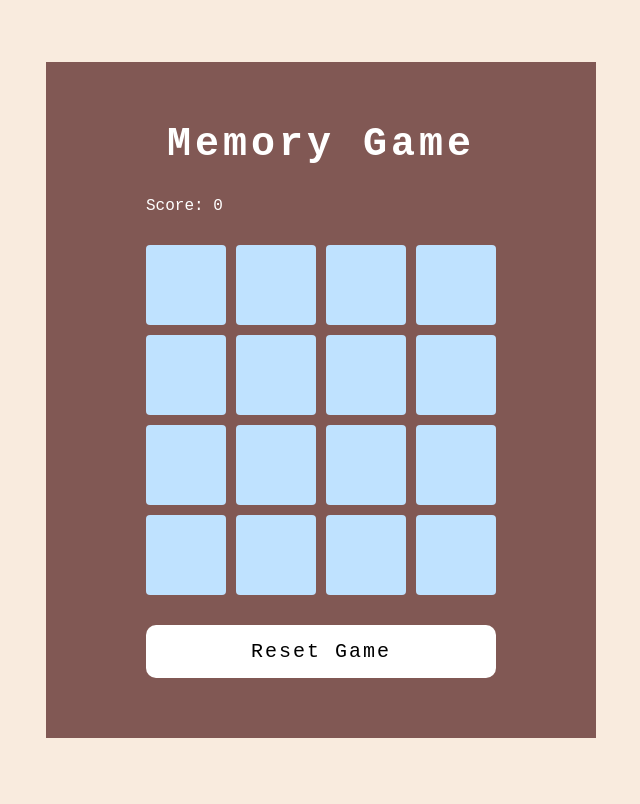
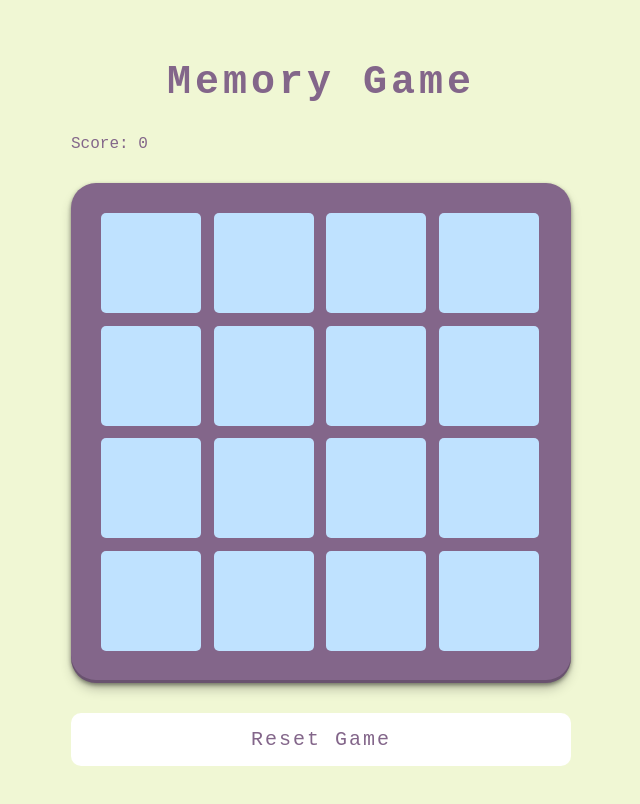
Before and after one commit to VaultDweller13/junior-hackathon, a React (Vite) app: page / in a window 1280 px wide. Shown: the top 804 px of the page, without its empty margins (319-959 px from the left). Built offline with nearby package versions, Linux system fonts and the light colour scheme.

Commit message:
feat: minor visual changes

```diff
--- a/src/components/MainLayout.module.css
+++ b/src/components/MainLayout.module.css
@@ -1,7 +1,7 @@
 .header {
   font-size: 40px;
   text-align: center;
-  color: #fff;
+  color: rgb(131, 102, 138);
   letter-spacing: 0.1em;
 }
 
@@ -13,6 +13,7 @@
   letter-spacing: 0.1em;
   cursor: pointer;
   background: #fff;
+  color: rgb(131, 102, 138);
 }
 
 .button:hover {
@@ -20,12 +21,20 @@
 }
 
 .field {
-  width: 350px;
-  height: 350px;
+  width: 500px;
+  height: 500px;
+
   display: grid;
   grid-template-columns: repeat(4, 1fr);
   grid-template-rows: repeat(4, 1fr);
   gap: 10px;
+
+  padding: 30px;
+
+  border-radius: 5%;
+  background-color: rgb(131, 102, 138);
+  box-shadow: rgba(0, 0, 0, 0.4) 0px 2px 4px,
+    rgba(0, 0, 0, 0.3) 0px 7px 13px -3px, rgba(0, 0, 0, 0.2) 0px -3px 0px inset;
 }
 
 .field-disabled {
@@ -34,5 +43,5 @@
 
 .score {
   margin: 0;
-  color: #fff;
+  color: rgb(131, 102, 138);
 }
--- a/src/index.css
+++ b/src/index.css
@@ -10,7 +10,7 @@ body {
   justify-content: center;
   align-items: center;
   min-height: 100vh;
-  background: #f9ebde;
+  background: rgb(240, 247, 212);
 }
 
 .container {
@@ -21,6 +21,5 @@ body {
   flex-direction: column;
   justify-content: center;
   gap: 30px;
-  background: #815854;
   padding: 60px 100px;
 }
```
